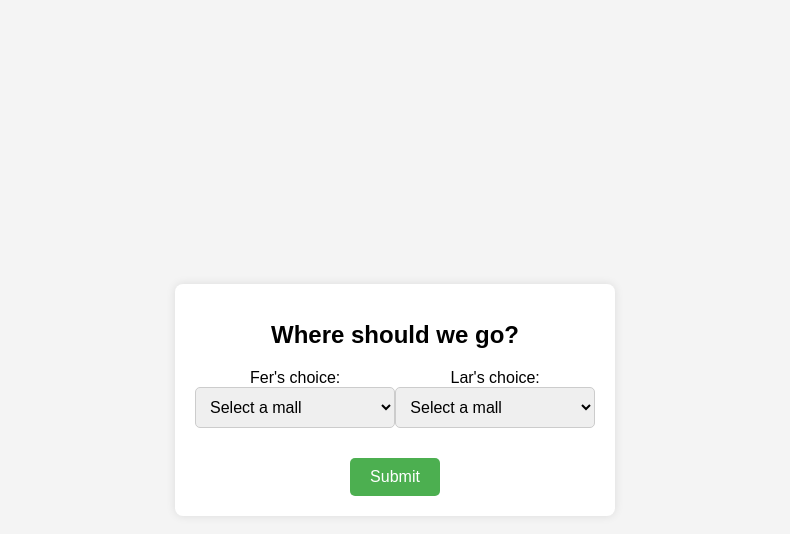
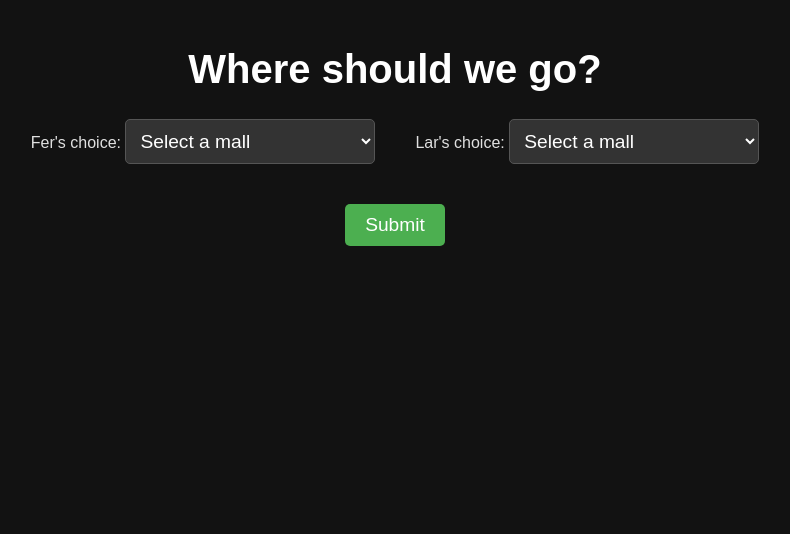
Before and after one commit to JKamagie/mall-choice, a plain HTML site: page index.html in a window 1280 px wide. Shown: the whole page, without its empty margins (245-1035 px from the left). Drawn offline with Linux system fonts and the light colour scheme.

Commit message:
Update style.css

```diff
--- a/style.css
+++ b/style.css
@@ -1,74 +1,63 @@
 body {
     font-family: Arial, sans-serif;
-    background-color: #f4f4f4;
+    background-color: #121212; /* Dark background */
+    color: #e0e0e0; /* Light text color */
     margin: 0;
     padding: 0;
-    display: flex;
-    justify-content: center;
-    align-items: center;
-    height: 100vh;
-    flex-direction: column;
 }
 
 .container {
-    background-color: white;
+    text-align: center;
     padding: 20px;
-    border-radius: 8px;
-    box-shadow: 0 0 10px rgba(0, 0, 0, 0.1);
-    text-align: center;
-    width: 100%;
-    max-width: 400px;
 }
 
 h1 {
-    font-size: 24px;
-    margin-bottom: 20px;
+    font-size: 2.5em;
+    color: #ffffff; /* White text for the title */
 }
 
 .choices {
     display: flex;
-    justify-content: space-around;
-    margin-bottom: 20px;
-    width: 100%;
+    justify-content: center;
+    margin: 20px 0;
 }
 
-.choice {
-    margin-bottom: 20px;
-    width: 100%;
+.choices div {
+    margin: 0 20px;
 }
 
 select {
+    font-size: 1.2em;
     padding: 10px;
-    font-size: 16px;
-    width: 100%;
-    max-width: 250px;
+    width: 250px;
+    background-color: #333333; /* Dark select background */
+    color: #ffffff; /* White text in select dropdown */
+    border: 1px solid #555555; /* Lighter border */
     border-radius: 5px;
-    border: 1px solid #ccc;
+}
+
+select:focus {
+    outline: none;
+    border-color: #4CAF50; /* Highlight border when focused */
 }
 
 button {
+    font-size: 1.2em;
     padding: 10px 20px;
-    font-size: 16px;
-    background-color: #4CAF50;
+    background-color: #4CAF50; /* Green button */
     color: white;
     border: none;
+    cursor: pointer;
+    margin-top: 20px;
     border-radius: 5px;
-    cursor: pointer;
-    margin-top: 10px;
 }
 
 button:disabled {
-    background-color: #ccc;
-    cursor: not-allowed;
+    background-color: #555555; /* Disabled button color */
 }
 
-p {
-    font-size: 18px;
+#result {
     margin-top: 20px;
-    font-weight: bold;
-    color: #333;
+    font-size: 1.5em;
+    color: #eeeeee; /* Light result text */
 }
-
-.hidden {
-    display: none;
-}
```
